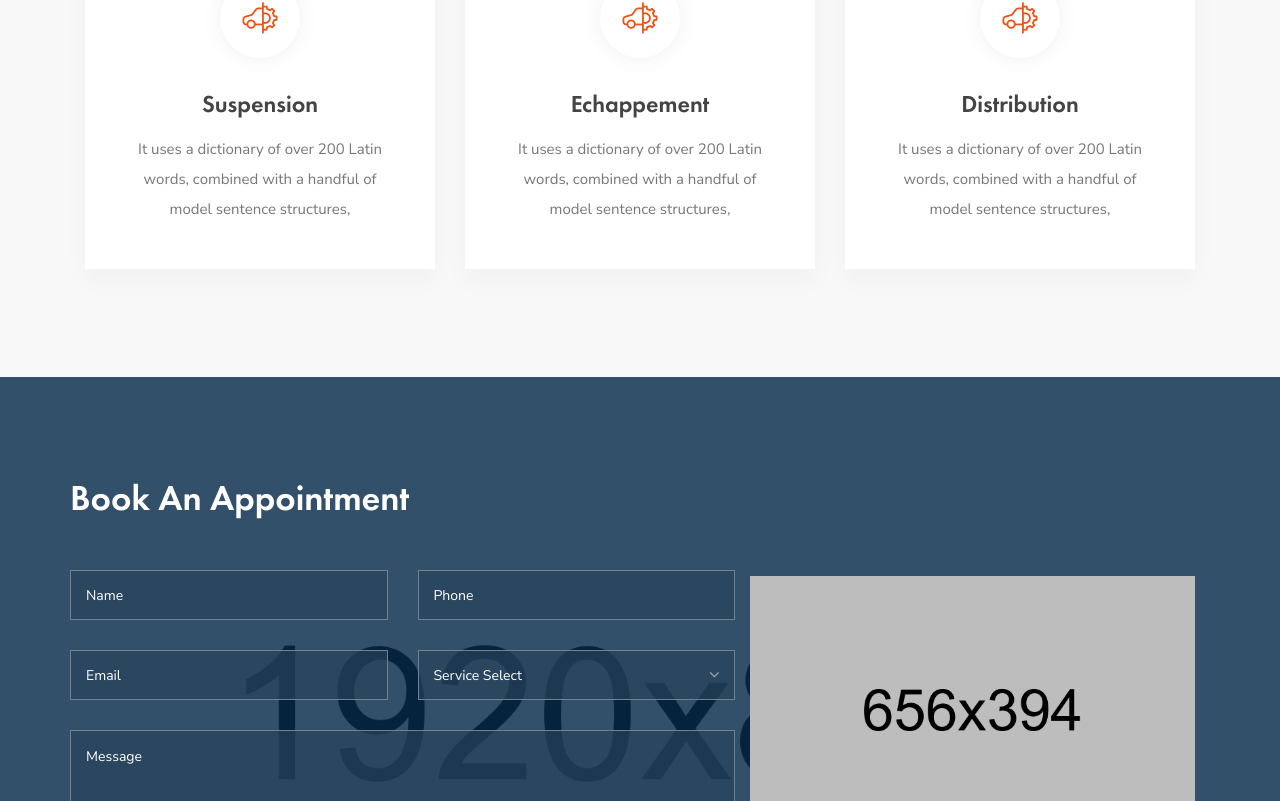
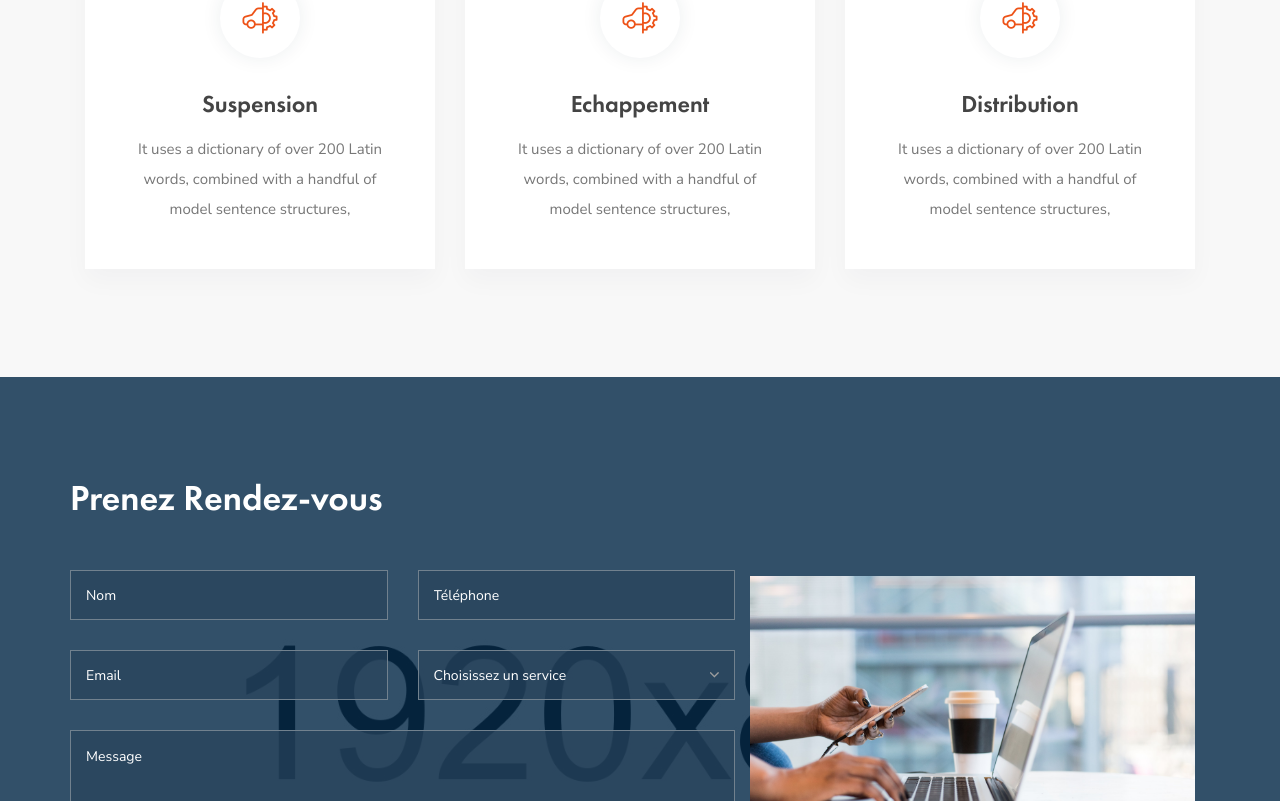
Before and after one commit to ricardomb94/adamoautos, a React (Create React App) app in the folder frontend/: page / in a window 1280 px wide. Shown: the part 1999-2800 px from the top of the page. Built offline with nearby package versions, Linux system fonts and the light colour scheme; a web font is replaced by a local one.

Commit message:
Frontend clean up

```diff
--- a/frontend/src/components/ContactFrom/index.js
+++ b/frontend/src/components/ContactFrom/index.js
@@ -84,13 +84,13 @@ class ContactForm extends Component {
                 <div className="row">
                     <div className="col-lg-6 col-md-12">
                         <div className="form-field">
-                            <input value={name} onChange={this.changeHandler} type="text" name="name" placeholder="Name"/>
+                            <input value={name} onChange={this.changeHandler} type="text" name="name" placeholder="Nom"/>
                             <p>{error.name ? error.name : ''}</p>
                         </div>
                     </div>
                     <div className="col-lg-6 col-md-12">
                         <div className="form-field">
-                            <input value={phone} onChange={this.changeHandler} type="text" name="phone" placeholder="Phone"/>
+                            <input value={phone} onChange={this.changeHandler} type="text" name="phone" placeholder="Téléphone"/>
                             <p>{error.phone ? error.phone : ''}</p>
                         </div>
                     </div>
@@ -103,12 +103,14 @@ class ContactForm extends Component {
                     <div className="col-lg-6 col-md-12">
                         <div className="form-field">
                             <select onChange={this.changeHandler} value={service} type="text" name="service" className="form-control">
-                                <option>Service Select</option>
-                                <option>Tires Replacement</option>
-                                <option>Transmission</option>
-                                <option>Diagnostic</option>
-                                <option>Batteries</option>
-                                <option>Breaks</option>
+                                <option>Choisissez un service</option>
+                                <option>Diagnostique et entretien</option>
+                                <option>Charge et Démarrage</option>
+                                <option>Embrayage</option>
+                                <option>Moteur</option>
+                                <option>Direction et Transmission</option>
+                                <option>Suspension</option>
+                                <option>Echappement</option>
                             </select>
                             <p>{error.service ? error.service : ''}</p>
                         </div>
@@ -120,7 +122,7 @@ class ContactForm extends Component {
                     </div>
                     <div className="col-lg-12">
                         <div className="form-submit">
-                            <button type="submit" className="theme-btn">Send Message</button>
+                            <button type="submit" className="theme-btn">Envoyer</button>
                         </div>
                     </div>
                 </div>
--- a/frontend/src/components/ContactSection/index.js
+++ b/frontend/src/components/ContactSection/index.js
@@ -1,7 +1,7 @@
 import React from 'react';
 import ContactForm from '../ContactFrom'
 import './style.css'
-import contactimg from '../../images/contact/1.png'
+import contactimg from '../../images/message.jpg'
 
 const ContactSection = () => {
 
@@ -12,7 +12,7 @@ const ContactSection = () => {
                     <div className="col col-lg-7 col-md-12 col-sm-12">
                         <div className="hx-contact-content">
                             <div className="row">
-                                <h2>Book An Appointment</h2>
+                                <h2>Prenez Rendez-vous</h2>
                             </div>
                             <div className="hx-contact-form">
                                 <ContactForm/>
--- a/frontend/src/components/Contactpage/index.js
+++ b/frontend/src/components/Contactpage/index.js
@@ -1,6 +1,6 @@
 import React from 'react';
 import ContactForm from '../ContactFrom'
-import cs1 from '../../images/contact/2.png'
+import cs1 from '../../images/man-sending-message.jpg'
 import './style.css'
 
 const Contactpage = () => {
--- a/frontend/src/components/HeaderTopbar/index.js
+++ b/frontend/src/components/HeaderTopbar/index.js
@@ -8,8 +8,8 @@ const HeaderTopbar = (props) => {
                 <div className="row align-items-center">
                     <div className="col-md-9 col-sm-12 col-12 col-lg-8 col-t">
                         <ul className="d-flex account_login-area">
-                            <li><i className="fa fa-clock-o" aria-hidden="true"></i>Mon - Tues : 6.00 am - 10.00 pm</li>
-                            <li><i className="fa fa-map-marker"></i>121 King St, Melbourne, Australia</li>
+                            <li><i className="fa fa-clock-o" aria-hidden="true"></i>Lun-vend: 9h - 18h</li>
+                            <li><i className="fa fa-map-marker"></i>14 chemin des closeaux, 94440 Villecresnes</li>
                         </ul>
                     </div>
                     <div className="col-md-3 col-sm-12 col-12 col-lg-4 col-m">
--- a/frontend/src/components/footer/index.js
+++ b/frontend/src/components/footer/index.js
@@ -1,6 +1,6 @@
 import React from 'react'
 import {Link}  from 'react-router-dom'
-import Logo from '../../images/logo/logo-2.png'
+import Logo from '../../images/adamologo.png'
 import n1 from '../../images/footer/img-1.jpg'
 import n2 from '../../images/footer/img-2.jpg'
 import './style.css'
@@ -20,7 +20,7 @@ const Footer = (props) =>{
                         <div className="hx-site-logo">
                             <Link to="/"><img src={Logo} alt=""/></Link>
                         </div>
-                        <p>Simply dummy text of the printing and typesetting industry. Lorem Ipsum has been the industry's standard dummy text ever.</p>
+                        <p>Votre garage de référence.</p>
                         <div className="social">
                             <ul className="d-flex">
                                 <li><Link onClick={ClickHandler} to="/"><i className="fa fa-facebook" aria-hidden="true"></i></Link></li>
```
Also changed, not shown: frontend/src/images/man-sending-message.jpg (added), frontend/src/images/message.jpg (added).
